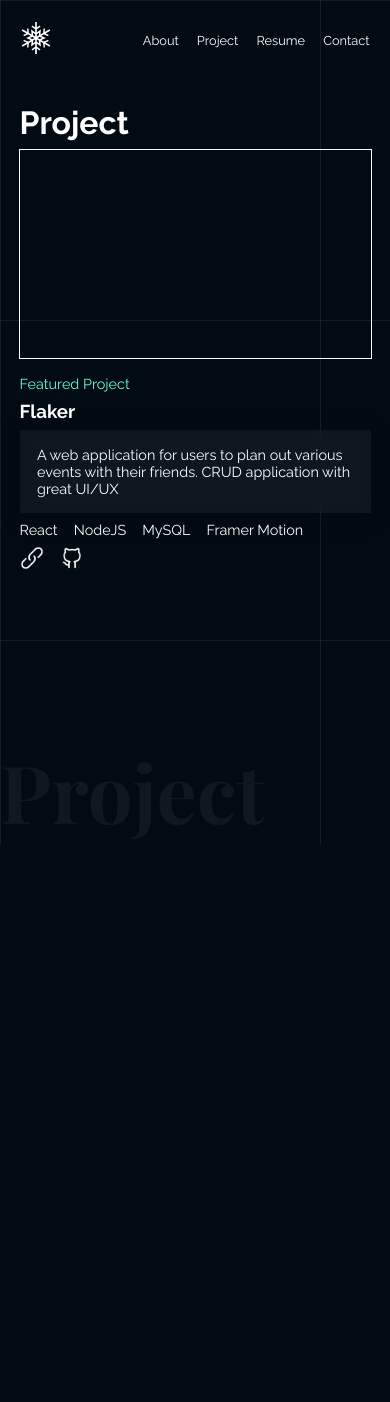
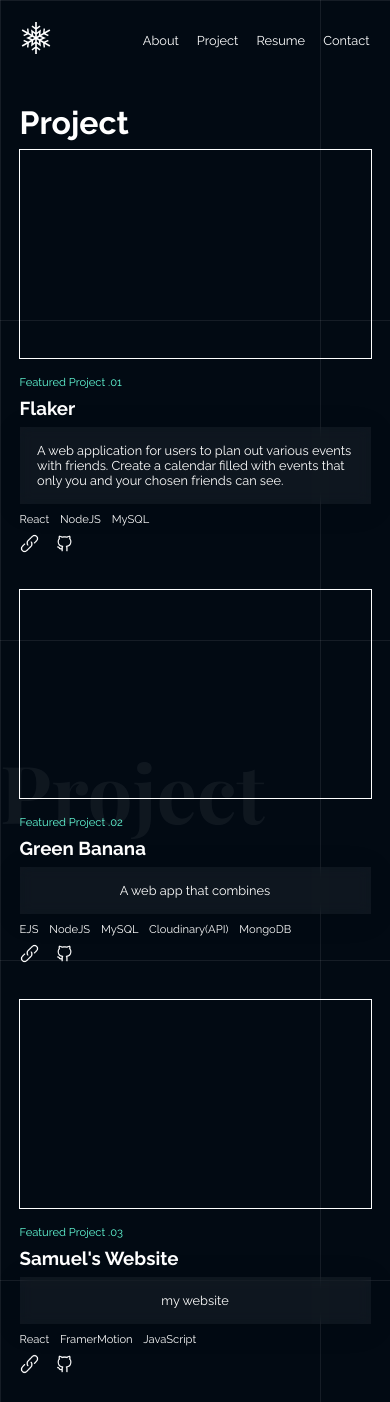
Before and after one commit to samueljsong/portfolio-site, a React (Vite) app: page /project in a window 390 px wide. Before the commit the page ends 844 px from the top, so only its background shows below. Built offline with nearby package versions, Linux system fonts and the light colour scheme; the HTML template or start-up script is replaced by a standard one; a web font is replaced by a local one.

Commit message:
finished mobile project page

```diff
--- a/src/components/ProjectDisplay.jsx
+++ b/src/components/ProjectDisplay.jsx
@@ -8,7 +8,7 @@ import {motion} from 'framer-motion'
 import git from "../assets/github.png"
 import link from "../assets/link.png"
 
-export const ProjectDisplay = () => {
+export const ProjectDisplay = ({p}) => {
 
     return(
 
@@ -17,20 +17,17 @@ export const ProjectDisplay = () => {
 
             </div>
             <div className='pd-description-container'>
-                <p className='pd-f blue-text'>Featured Project</p>
-                <h3>Flaker</h3>
+                <p className='pd-f blue-text'>Featured Project {p.pnum}</p>
+                <h3>{p.pt}</h3>
                 <div className='pd-description'>
-                    <p className='pd-d-text'>A web application for users to plan out various events with their friends. CRUD application with great UI/UX</p>
+                    <p className='pd-d-text'>{p.pd}</p>
                 </div>
                 <div className='pd-stack'>
-                    <p>React</p>
-                    <p>NodeJS</p>
-                    <p>MySQL</p>
-                    <p>Framer Motion</p>
+                    <p>{p.ps}</p>
                 </div>
                 <div className='pd-link'>
-                    <a href="https://flaker.netlify.app/" target='blank'><img src={link} alt="" /></a>
-                    <a href="https://github.com/samueljsong/Flaker-Client" target='blank'><img src={git} alt="" /></a>
+                    <a href={p.pl} target='blank'><img src={link} alt="" /></a>
+                    <a href={p.pg} target='blank'><img src={git} alt="" /></a>
                 </div>
             </div>
         </div>
--- a/src/page/Project.jsx
+++ b/src/page/Project.jsx
@@ -6,6 +6,10 @@ import { useEffect } from 'react'
 
 //Components
 import { ProjectDisplay } from '../components/ProjectDisplay'
+
+//Import Project info
+import { p1,p2,p3 } from '../util/ProjectText'
+
 
 export const Project = (props) => {
 
@@ -25,7 +29,12 @@ export const Project = (props) => {
             <div className='p-container'>
                 <span className='p-space'></span>
                 <motion.h1 initial={{opacity: 0}} animate={{opacity: 1}} transition={{duration: "0.5", delay:0.25}}>Project</motion.h1>
-                <ProjectDisplay/>
+                <ProjectDisplay p={p1}/>
+                <span className='p-space'></span>
+                <ProjectDisplay p={p2}/>
+                <span className='p-space'></span>
+                <ProjectDisplay p={p3}/>
+                <span className='p-space'></span>
             </div>
         </>
     )
--- a/src/styles/Landing.css
+++ b/src/styles/Landing.css
@@ -56,7 +56,7 @@
         grid-row-start: 1;
         grid-column-start: 2;
         justify-self: center;
-        width: 80%;
+        width: 100%;
         max-width: 47rem;
         gap: 1rem;
     }
--- a/src/styles/ProjectDisplay.css
+++ b/src/styles/ProjectDisplay.css
@@ -23,11 +23,11 @@
     }
 
     .pd-f{
-        font-size: 0.9rem;
+        font-size: 0.7rem;
     }
 
     .pd-description{
-        font-size: 0.9rem;
+        font-size: 0.8rem;
         width: 100%;
         height: auto;
         background: rgba(255, 255, 255, 0.05);
@@ -46,9 +46,8 @@
     }
 
     .pd-stack{
-        font-size: 0.9rem;
-        display: flex;
-        gap: 1rem;
+        font-size: 0.7rem;
+        word-spacing: 0.5rem;
     }
 
     .pd-link{
@@ -57,11 +56,10 @@
     }
 
     .pd-link img{
-        width: 1.5rem;
-        height: 1.5rem;
+        width: 1.2rem;
+        height: 1.2rem;
         cursor: pointer;
     }
-
 
 }
 
--- /dev/null
+++ b/src/util/ProjectText.js
@@ -0,0 +1,55 @@
+
+//Project 1 Flaker
+const p1num = " .01"
+const p1t = "Flaker";
+const p1d = "A web application for users to plan out various events with friends. Create a calendar filled with events that only you and your chosen friends can see."
+const p1s = "React NodeJS MySQL"
+const p1l = "https://flaker.netlify.app/"
+const p1g = "https://github.com/samueljsong/Flaker-Client"
+
+const p1 = {
+    pnum: p1num,
+    pt: p1t,
+    pd: p1d,
+    ps: p1s,
+    pl: p1l,
+    pg: p1g
+}
+
+//Project 2 GreenBanana
+const p2num = " .02"
+const p2t = "Green Banana"
+const p2d = "A web app that combines"
+const p2s = "EJS NodeJS MySQL Cloudinary(API) MongoDB"
+const p2l = ""
+const p2g = "https://github.com/samueljsong/GreenBanana"
+
+const p2 = {
+    pnum: p2num,
+    pt: p2t,
+    pd: p2d,
+    ps: p2s,
+    pl: p2l,
+    pg: p2g
+}
+
+//Project 3 Portfolio Website
+const p3num = " .03"
+const p3t = "Samuel's Website"
+const p3d = "my website"
+const p3s = "React FramerMotion JavaScript"
+const p3l = "https://samuelsong.netlify.app/"
+const p3g = "https://github.com/samueljsong/portfolio-site"
+
+const p3 = {
+    pnum: p3num,
+    pt: p3t,
+    pd: p3d,
+    ps: p3s,
+    pl: p3l,
+    pg: p3g
+}
+
+export {
+    p1, p2, p3
+}
```
